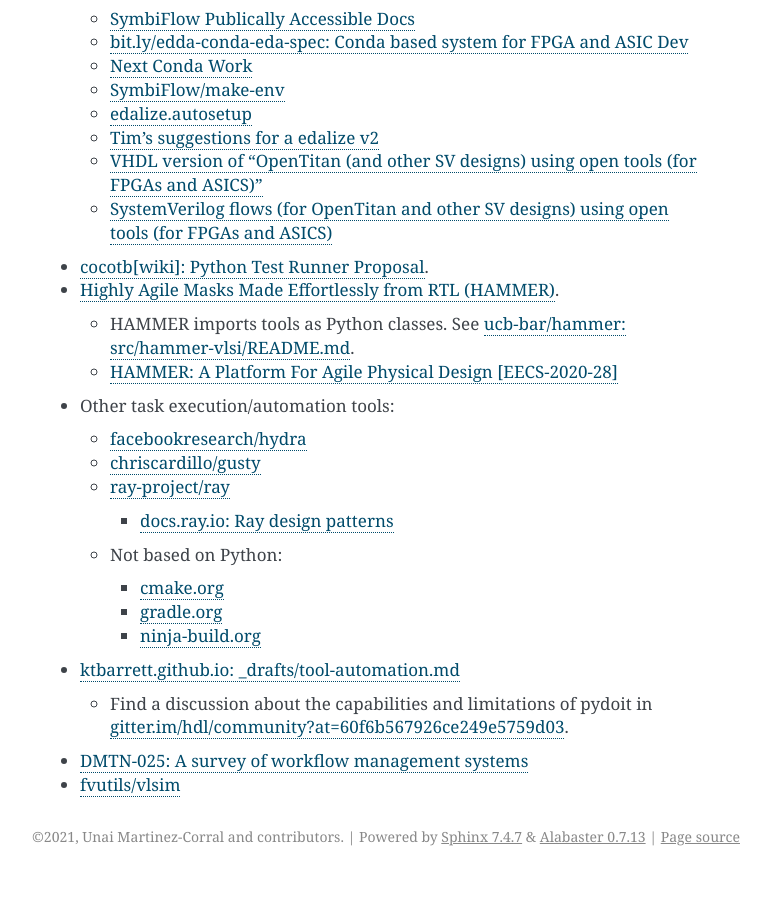
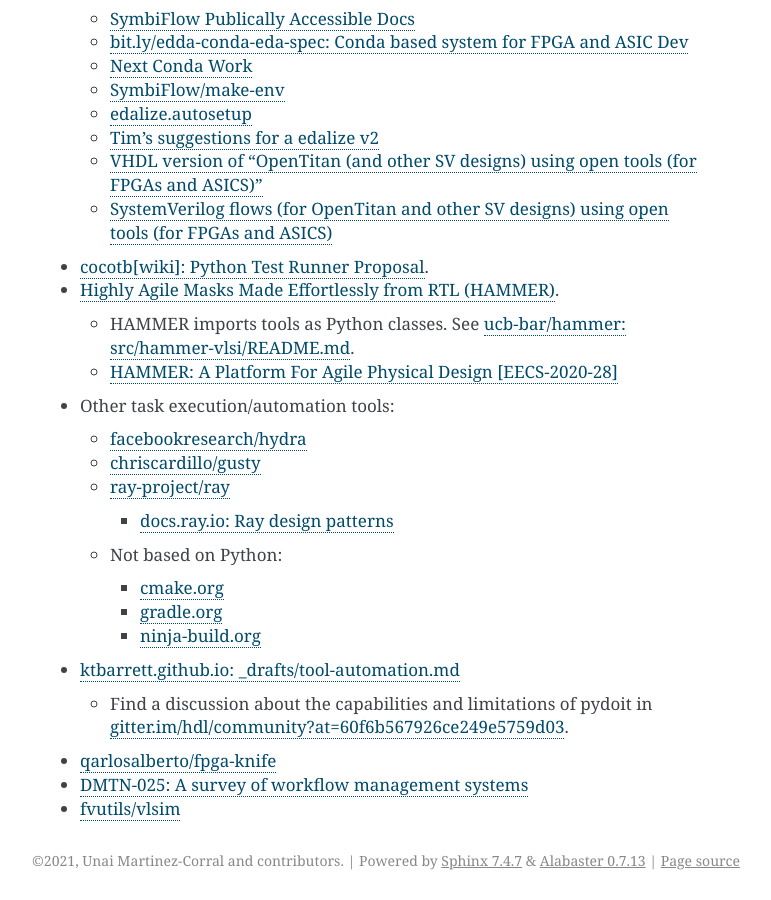
Before and after one commit to umarcor/osvb, a Sphinx documentation site: the page built from doc/apis/tool.rst, in a window 1280 px wide and 900 px high, scrolled down 3038 px. Shown: the whole window, without its empty margins (370-1141 px from the left). Built offline with Sphinx 7.4.7, drawn with Linux system fonts in a browser that asks for light colours; before the commit the page ends 3914 px from its top, so only the background shows below that.

Commit message:
doc/apis/tool: add ref to qarlosalberto/fpga-knife

```diff
--- a/doc/apis/tool.rst
+++ b/doc/apis/tool.rst
@@ -162,6 +162,8 @@
 
   * Find a discussion about the capabilities and limitations of pydoit in `gitter.im/hdl/community?at=60f6b567926ce249e5759d03 <https://gitter.im/hdl/community?at=60f6b567926ce249e5759d03>`__.
 
+* `qarlosalberto/fpga-knife <https://github.com/qarlosalberto/fpga-knife>`__
+
 * `DMTN-025: A survey of workflow management systems <https://dmtn-025.lsst.io/>`__
 
 * `fvutils/vlsim <https://github.com/fvutils/vlsim>`__
```
